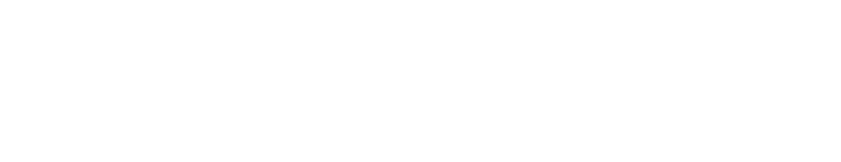
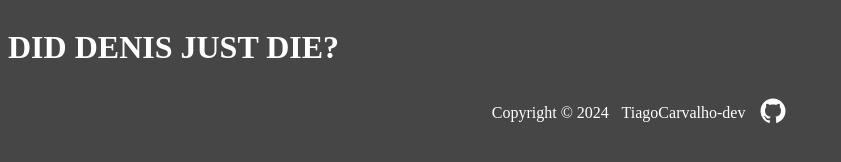
Before and after one commit to TiagoCarvalho-dev/did-denis-just-die, a website built with webpack: page src/template.html in a window 1280 px wide. Shown: the whole page, without its empty margins (0-841 px from the left). Built offline with nearby package versions, Linux system fonts and the light colour scheme.

Commit message:
Added image and css loaders

```diff
--- a/package.json
+++ b/package.json
@@ -11,7 +11,10 @@
   "license": "ISC",
   "description": "",
   "devDependencies": {
+    "css-loader": "^7.1.2",
+    "html-loader": "^5.1.0",
     "html-webpack-plugin": "^5.6.3",
+    "style-loader": "^4.0.0",
     "webpack": "^5.95.0",
     "webpack-cli": "^5.1.4",
     "webpack-dev-server": "^5.1.0"
--- a/src/index.js
+++ b/src/index.js
@@ -1 +1,3 @@
+import "./styles.css"
+
 console.log("Hello World");
--- /dev/null
+++ b/src/styles.css
@@ -0,0 +1,18 @@
+:root {
+  --main-background: rgb(70, 70, 70);
+}
+
+body {
+  display: flex;
+  flex-direction: column;
+  background-color: var(--main-background);
+  color: white
+}
+
+footer {
+  margin-top: auto;
+  display: flex;
+  justify-content: center;
+  align-items: center;
+  gap: 0.8rem;
+}
--- a/src/template.html
+++ b/src/template.html
@@ -6,6 +6,14 @@
   <title>Did Denis just die?</title>
 </head>
 <body>
-
+  <header>
+    <h1>DID DENIS JUST DIE?</h1>
+  </header>
+  <div class="main-content"></div>
+  <footer>
+    <p>Copyright © 2024</p>
+    <p>TiagoCarvalho-dev</p>
+    <a href="https://github.com/TiagoCarvalho-dev"><img src="../src/images/github.svg" alt="Github Logo" width="30px" height="auto"></a>
+  </footer>
 </body>
 </html>
--- a/webpack.config.js
+++ b/webpack.config.js
@@ -14,4 +14,20 @@ module.exports = {
       template: "./src/template.html",
     }),
   ],
+  module: {
+    rules: [
+      {
+        test: /\.css$/i,
+        use: ["style-loader", "css-loader"],
+      },
+      {
+        test: /\.html$/i,
+        loader: "html-loader",
+      },
+      {
+        test: /\.(png|svg|jpg|jpeg|gif)$/i,
+        type: "asset/resource",
+      },
+    ],
+  },
 };
```
Also changed, not shown: src/images/github.svg (added), 1 other file.
